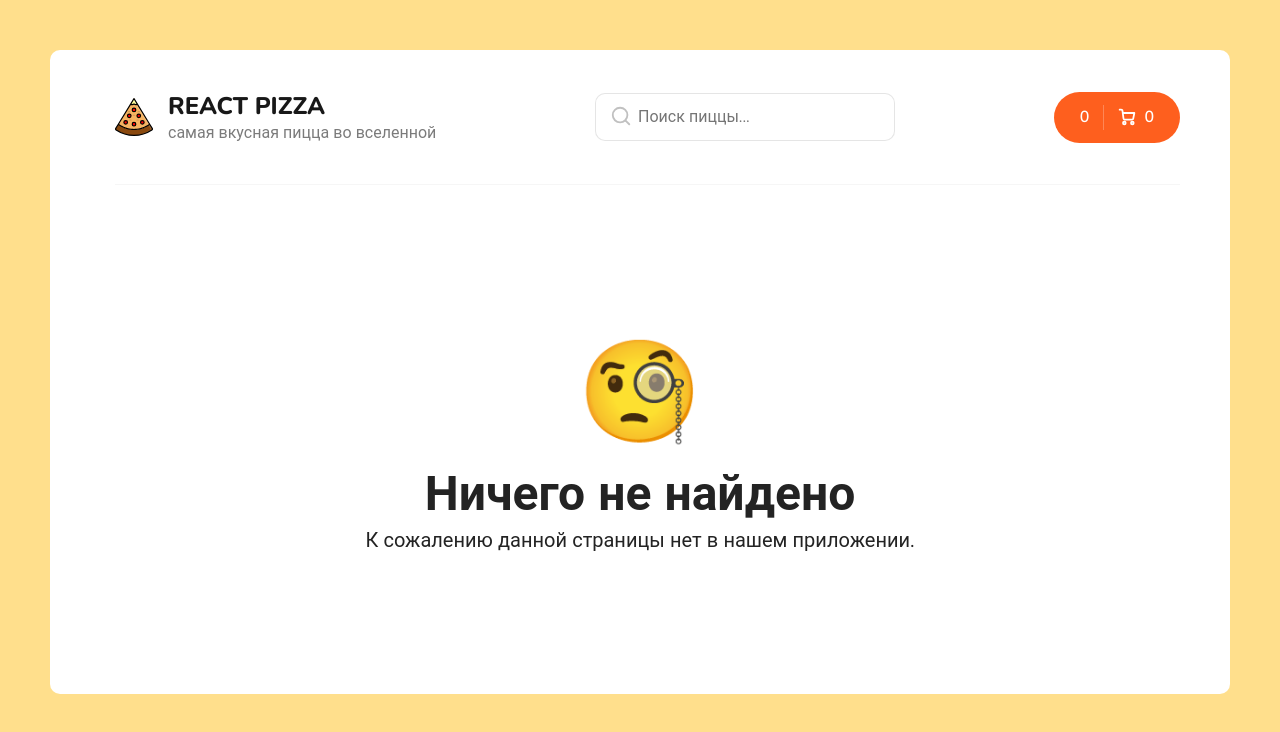
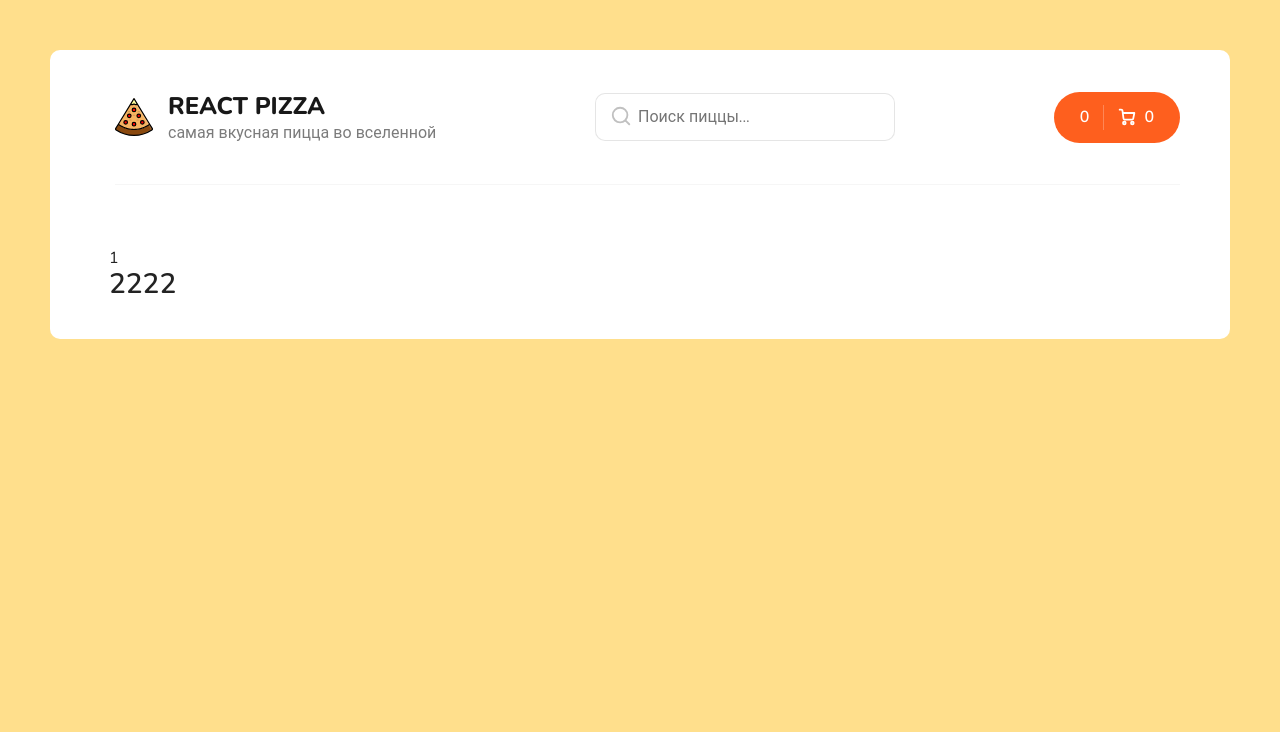
Before and after one commit to Stalnoy80/react_pizza_v2, a React (Create React App) app: page /pizza/1 in a window 1280 px wide. Shown: the top 732 px of the page. Built offline with nearby package versions, Linux system fonts and the light colour scheme.

Commit message:
19 lesson 33 minute

```diff
--- a/src/App.js
+++ b/src/App.js
@@ -5,6 +5,7 @@ import './scss/app.scss';
 import Home from './components/pages/Home';
 import NotFound from './components/pages/NotFound';
 import Cart from './components/pages/Cart';
+import FullPizza from './components/pages/FullPizza';
 
 function App() {
   return (
@@ -15,6 +16,7 @@ function App() {
           <Routes>
             <Route path="/" element={<Home />} />
             <Route path="/cart" element={<Cart />} />
+            <Route path="/pizza/:id" element={<FullPizza />} />
             <Route path="*" element={<NotFound />} />
           </Routes>
         </div>
--- a/src/components/Header.jsx
+++ b/src/components/Header.jsx
@@ -1,12 +1,16 @@
 import React from 'react';
 import pizzaLogo from '../assets/img/pizza-logo.svg';
-import { BrowserRouter as Router, Switch, Route, Link } from 'react-router-dom';
+import { BrowserRouter as Router, Switch, Route, Link, useLocation } from 'react-router-dom';
 import Cart from './Cart';
 import Search from './Search';
 import { useSelector } from 'react-redux';
 
 const Header = () => {
   const { items, totalPrice } = useSelector((state) => state.cartSlice);
+
+  const location = useLocation();
+
+  console.log(location, window.location);
 
   const totalCount = items.reduce((total, item) => total + item.count, 0);
   return (
@@ -21,8 +25,9 @@ const Header = () => {
             </div>
           </div>
         </Link>
-        <Search />
+        <Search />{' '}
         <div className="header__cart">
+          {location.pathname !== '/cart' && (
             <Link to="/cart" className="button button--cart">
               <span>{totalPrice}</span>
               <div className="button__delimiter"></div>
@@ -53,6 +58,7 @@ const Header = () => {
               </svg>
               <span>{totalCount}</span>
             </Link>
+          )}{' '}
         </div>
       </div>
     </div>
--- /dev/null
+++ b/src/components/pages/FullPizza.jsx
@@ -0,0 +1,29 @@
+import axios from 'axios';
+import React, { useEffect, useState } from 'react';
+import { useParams } from 'react-router-dom';
+
+const FullPizza = () => {
+  const { id } = useParams();
+  const [pizza, setPizza] = useState();
+
+  useEffect(() => {
+    async function fetchPizza() {
+      try {
+        const { data } = axios.get('https://cc584a630fdf932d.mokky.ru/pizzas/' + id);
+        setPizza(data);
+      } catch (error) {
+        alert('ошибка при получении пицц');
+      }
+    }
+  }, []);
+
+  return (
+    <div className="pizzaFrame">
+      <img src="" alt="" />
+      <p>{id}</p>
+      <h2>2222</h2>
+    </div>
+  );
+};
+
+export default FullPizza;
```
Lines whose indentation alone changed are shown as unchanged.
